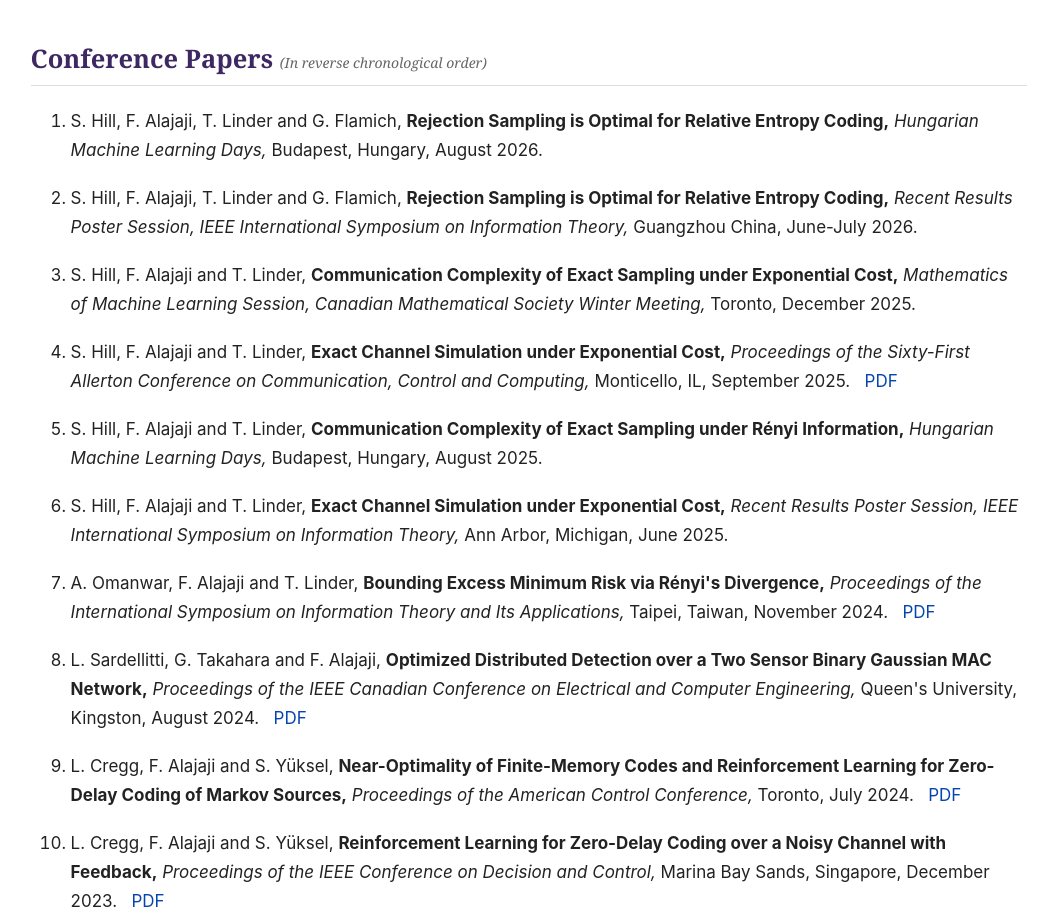
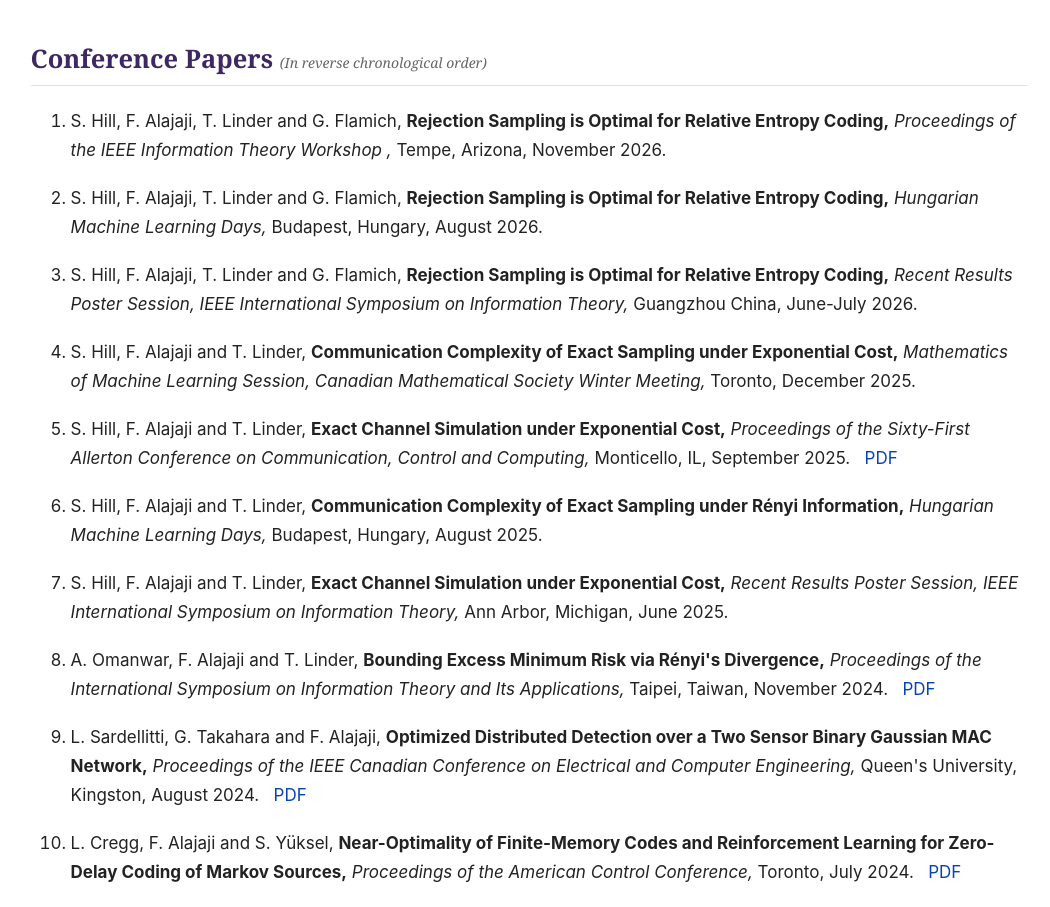
Before and after one commit to fady-alajaji/fady-alajaji.github.io, a plain HTML site: page list.html in a window 1280 px wide. Shown: the part 8780-9687 px from the top of the page, without its empty margins (111-1161 px from the left). Drawn offline with Linux system fonts and the light colour scheme.

Commit message:
Add conference paper references to list.html

```diff
--- a/list.html
+++ b/list.html
@@ -1216,6 +1216,13 @@ Conference Papers
 <li>
 S. Hill, F. Alajaji, T. Linder and G. Flamich,
 <b>Rejection Sampling is Optimal for Relative Entropy Coding,</b>
+<i>Proceedings of the IEEE Information Theory Workshop ,</i>
+Tempe, Arizona, November 2026.
+</li>
+
+<li>
+S. Hill, F. Alajaji, T. Linder and G. Flamich,
+<b>Rejection Sampling is Optimal for Relative Entropy Coding,</b>
 <i>Hungarian Machine Learning Days,</i>
 Budapest, Hungary, August 2026.
 </li>
```
